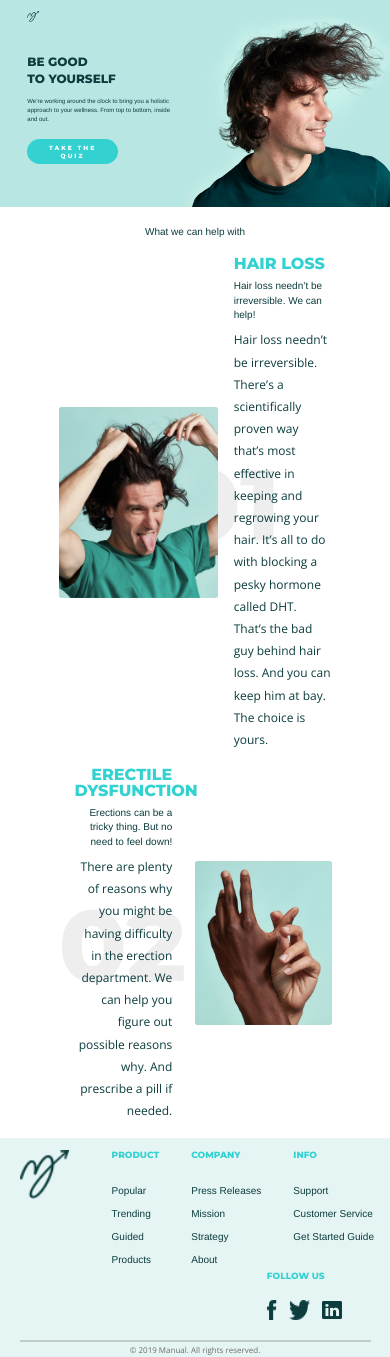
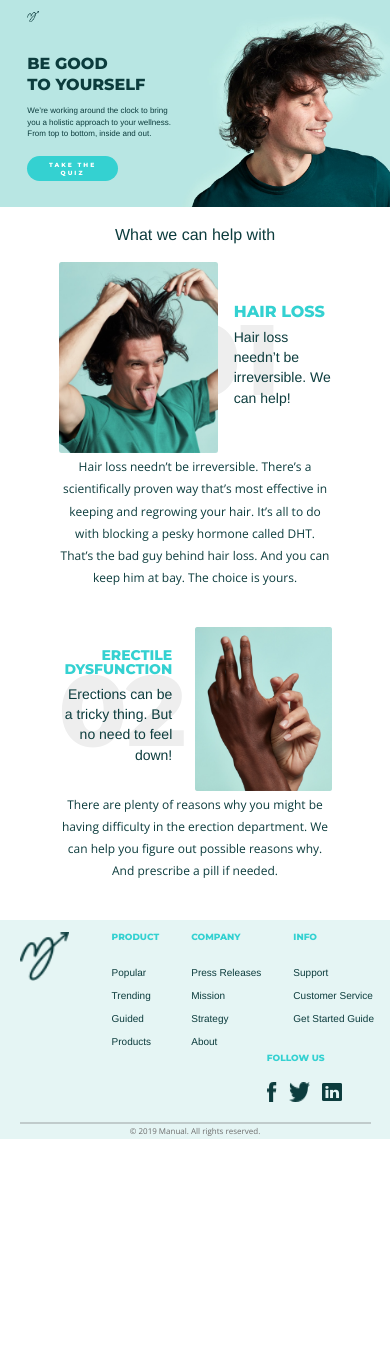
Before and after one commit to cuhulainn/landing-page-manual, a Next.js app: page / in a window 390 px wide. After the commit the page ends 1139 px from the top, so only its background shows below. Built offline with nearby package versions, Linux system fonts and the light colour scheme.

Commit message:
dynamic positioning of elements and custom hook added

```diff
--- a/components/LandingPage.js
+++ b/components/LandingPage.js
@@ -2,6 +2,7 @@ import React from "react";
 import Head from "next/head";
 import Image from "next/image";
 import Footer from "./Footer";
+import { useWindowSize } from "../hooks/useWindowSize";
 import styles from "./LandingPage.module.scss";
 
 //image imports
@@ -9,6 +10,8 @@ import hairPull from "../public/img/hair-photo-1-2-x.png";
 import intertwinedHands from "../public/img/sex-photo-1-2-x.png";
 
 function LandingPage({ showTheQuiz }) {
+  const width = useWindowSize().width;
+
   return (
     <div className={styles.landingPageContainer}>
       <Head>
@@ -48,15 +51,27 @@ function LandingPage({ showTheQuiz }) {
                 <p className={styles.subtitle}>
                   Hair loss needn’t be irreversible. We can help!
                 </p>
-                {/* {TODO: conditionally render below p tag based on viewport size} */}
-                <p className={styles.description}>
-                  Hair loss needn’t be irreversible. There’s a scientifically
-                  proven way that’s most effective in keeping and regrowing your
-                  hair. It’s all to do with blocking a pesky hormone called DHT.
-                  That’s the bad guy behind hair loss. And you can keep him at
-                  bay. The choice is yours.
-                </p>
+                {width > 760 ? (
+                  <p className={styles.description}>
+                    Hair loss needn’t be irreversible. There’s a scientifically
+                    proven way that’s most effective in keeping and regrowing
+                    your hair. It’s all to do with blocking a pesky hormone
+                    called DHT. That’s the bad guy behind hair loss. And you can
+                    keep him at bay. The choice is yours.
+                  </p>
+                ) : null}
               </div>
+              {width <= 760 ? (
+                <div className={styles.descriptionUnderImage}>
+                  <p>
+                    Hair loss needn’t be irreversible. There’s a scientifically
+                    proven way that’s most effective in keeping and regrowing
+                    your hair. It’s all to do with blocking a pesky hormone
+                    called DHT. That’s the bad guy behind hair loss. And you can
+                    keep him at bay. The choice is yours.
+                  </p>
+                </div>
+              ) : null}
             </div>
           </div>
 
@@ -71,13 +86,25 @@ function LandingPage({ showTheQuiz }) {
                 <p className={styles.subtitle}>
                   Erections can be a tricky thing. But no need to feel down!
                 </p>
-                {/* {TODO: conditionally render below p tag based on viewport size} */}
-                <p className={styles.description}>
-                  There are plenty of reasons why you might be having difficulty
-                  in the erection department. We can help you figure out
-                  possible reasons why. And prescribe a pill if needed.
-                </p>
+                {width > 760 ? (
+                  <p className={styles.description}>
+                    There are plenty of reasons why you might be having
+                    difficulty in the erection department. We can help you
+                    figure out possible reasons why. And prescribe a pill if
+                    needed.
+                  </p>
+                ) : null}
               </div>
+              {width <= 760 ? (
+                <div className={styles.descriptionUnderImage}>
+                  <p>
+                    There are plenty of reasons why you might be having
+                    difficulty in the erection department. We can help you
+                    figure out possible reasons why. And prescribe a pill if
+                    needed.
+                  </p>
+                </div>
+              ) : null}
             </div>
           </div>
         </div>
--- a/components/LandingPage.module.scss
+++ b/components/LandingPage.module.scss
@@ -34,12 +34,12 @@
         h1 {
           font-family: "Montserrat";
           font-weight: 700;
-          @include fluid-type(12px, 65px);
+          @include fluid-type(16px, 65px);
           padding-bottom: 2%;
         }
 
         .headerText {
-          @include fluid-type(6px, 16px);
+          @include fluid-type(8px, 16px);
           width: 80%;
           padding-top: 2%;
           padding-bottom: 4%;
@@ -68,7 +68,7 @@
     .content {
       h3 {
         font-family: Helvetica, sans-serif;
-        @include fluid-type(10px, 36px);
+        @include fluid-type(16px, 36px);
         text-align: center;
         margin-top: 5%;
         margin-bottom: 5%;
@@ -114,7 +114,7 @@
             }
             .subtitle {
               font-family: Helvetica, sans-serif;
-              @include fluid-type(10px, 22px);
+              @include fluid-type(14px, 22px);
               margin-bottom: 7%;
               line-height: 145%;
             }
@@ -159,17 +159,17 @@
             grid-column: 1 / span 5;
             grid-row: 1;
             max-width: 100%;
-            margin-left: 1rem;
             text-align: right;
 
             h6 {
               font-family: Montserrat;
               color: $teal-highlight;
               margin-bottom: 7%;
+              @include fluid-type(14px, 22px);
             }
             .subtitle {
               font-family: Helvetica, sans-serif;
-              @include fluid-type(10px, 22px);
+              @include fluid-type(14px, 22px);
               margin-bottom: 7%;
               line-height: 145%;
             }
@@ -181,9 +181,20 @@
           }
         }
       }
+      .descriptionUnderImage {
+        font-family: "Open Sans", sans-serif;
+        font-size: 12px;
+        line-height: 185%;
+        grid-column: 1 / span 12;
+        grid-row: 2;
+        max-width: 100%;
+        text-align: center;
+        padding-bottom: 8%;
+      }
     }
   }
 }
+
 .footerContainer {
   left: 0;
   bottom: 0;
@@ -196,12 +207,10 @@
   .contentContainer {
     @include flexbox();
     @include flex-direction(row);
-
     .footerLogo {
       margin-top: 3%;
       margin-left: 5%;
     }
-
     .navLinksContainer {
       @include flexbox();
       @include flex-direction(row);
--- /dev/null
+++ b/hooks/useWindowSize.js
@@ -0,0 +1,29 @@
+import { useState, useEffect } from "react";
+// Usage
+
+// Hook taken from: https://usehooks.com/useWindowSize/
+export function useWindowSize() {
+  // Initialize state with undefined width/height so server and client renders match
+  // Learn more here: https://joshwcomeau.com/react/the-perils-of-rehydration/
+  const [windowSize, setWindowSize] = useState({
+    width: undefined,
+    height: undefined,
+  });
+  useEffect(() => {
+    // Handler to call on window resize
+    function handleResize() {
+      // Set window width/height to state
+      setWindowSize({
+        width: window.innerWidth,
+        height: window.innerHeight,
+      });
+    }
+    // Add event listener
+    window.addEventListener("resize", handleResize);
+    // Call handler right away so state gets updated with initial window size
+    handleResize();
+    // Remove event listener on cleanup
+    return () => window.removeEventListener("resize", handleResize);
+  }, []); // Empty array ensures that effect is only run on mount
+  return windowSize;
+}
```
